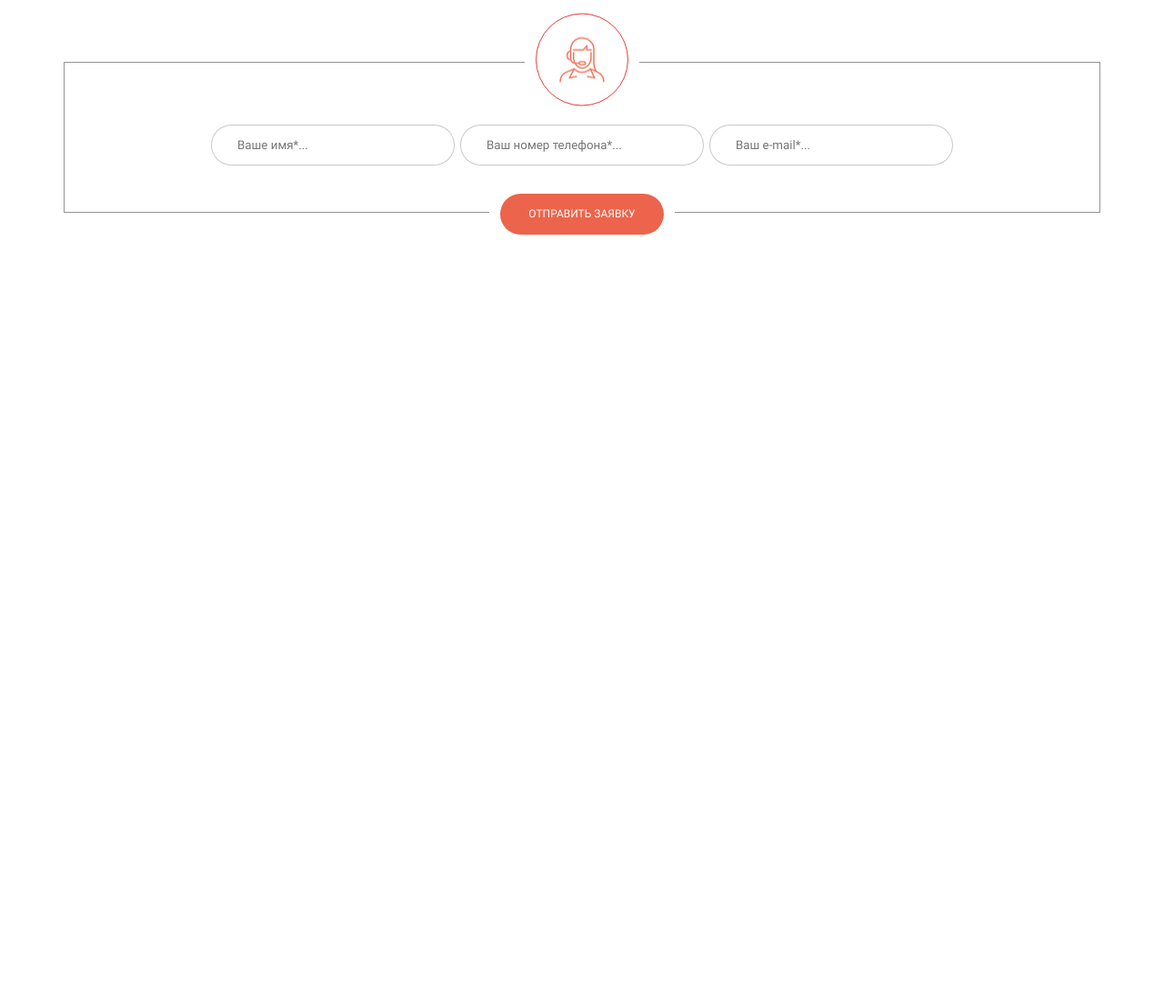
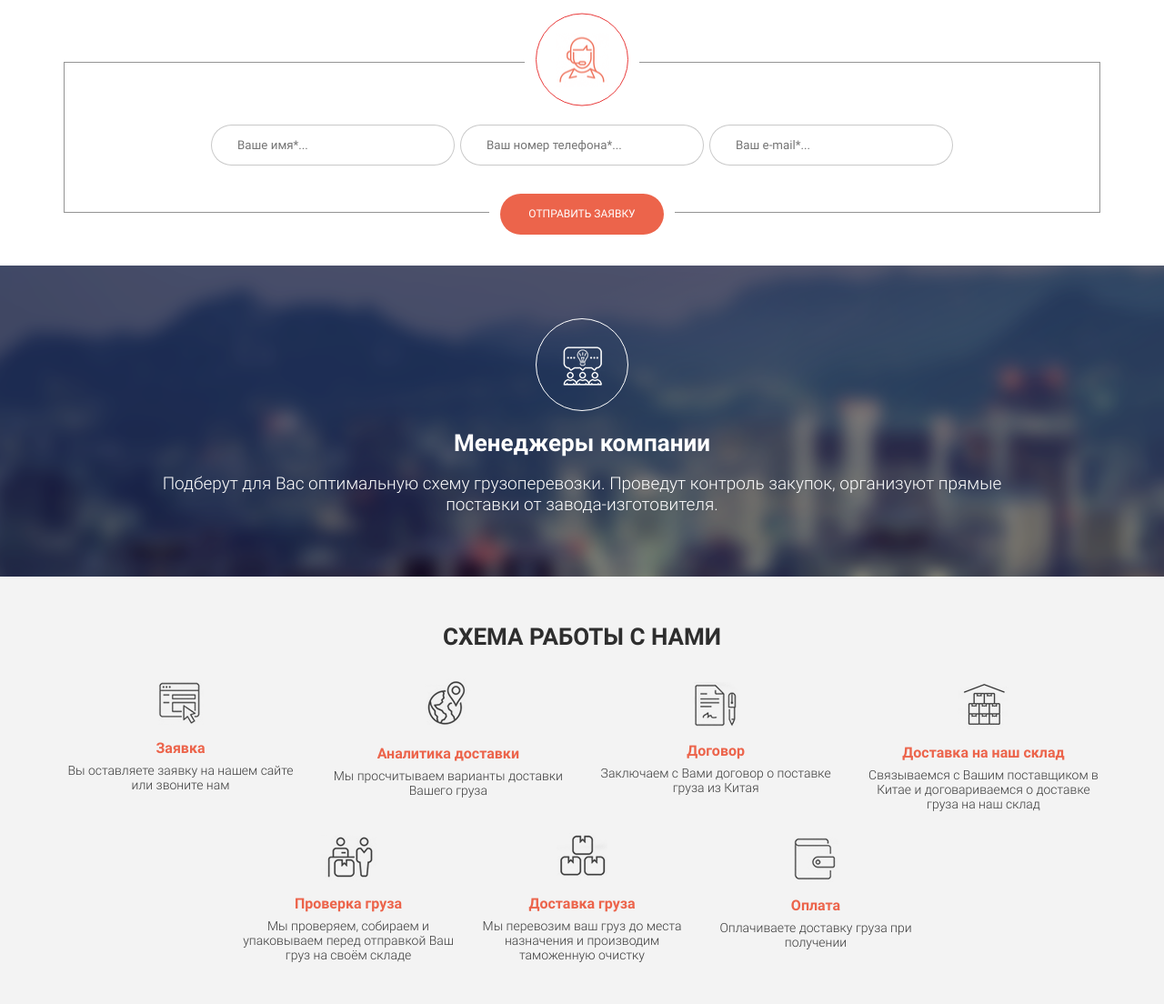
Before and after one commit to PileroiD/Delivery, a website: page src/index.html in a window 1280 px wide. Shown: the part 2906-4010 px from the top of the page at 91% size. Before the commit the page ends 3198 px from the top, so only its background shows below. Drawn offline with nearby package versions, Linux system fonts and the light colour scheme; files that its build step writes are made by us from their sources.

Commit message:
The Manager and Scheme section is done

```diff
--- a/src/index.html
+++ b/src/index.html
@@ -286,6 +286,75 @@
         </div>
     </section>
 
+    <section class="manager">
+        <div class="manager__img">
+            <img src="icons/managers.png" alt="agent_icon">
+        </div>
+        <div class="manager__title">Менеджеры компании</div>
+        <div class="manager__subtitle">Подберут для Вас оптимальную схему грузоперевозки. Проведут контроль закупок, организуют прямые поставки от завода-изготовителя.</div>
+    </section>
+
+    <section class="scheme">
+        <div class="container">
+            <div class="title">Схема работы с нами</div>
+            <div class="scheme__wrap">
+                <div class="scheme-item">
+                    <div class="scheme-item__img">
+                        <img src="icons/scheme/scheme_1.png" alt="scheme_1">
+                    </div>
+                    <div class="scheme-item__title">Заявка</div>
+                    <div class="scheme-item__subtitle">Вы оставляете заявку на нашем сайте или звоните нам</div>
+                </div>
+                <div class="scheme-item">
+                    <div class="scheme-item__img">
+                        <img src="icons/scheme/scheme_2.png" alt="scheme_2">
+                    </div>
+                    <div class="scheme-item__title">Аналитика доставки</div>
+                    <div class="scheme-item__subtitle">Мы просчитываем варианты доставки Вашего груза</div>
+                </div>
+                <div class="scheme-item">
+                    <div class="scheme-item__img">
+                        <img src="icons/scheme/scheme_3.png" alt="scheme_3">
+                    </div>
+                    <div class="scheme-item__title">Договор</div>
+                    <div class="scheme-item__subtitle">Заключаем с Вами договор о поставке груза из Китая</div>
+                </div>
+                <div class="scheme-item">
+                    <div class="scheme-item__img">
+                        <img src="icons/scheme/scheme_4.png" alt="scheme_4">
+                    </div>
+                    <div class="scheme-item__title">Доставка на наш склад</div>
+                    <div class="scheme-item__subtitle">Связываемся с Вашим поставщиком в Китае и договариваемся о доставке груза на наш склад</div>
+                </div>
+                <div class="scheme__wrap_three">
+                    <div class="scheme-item">
+                        <div class="scheme-item__img">
+                            <img src="icons/scheme/scheme_5.png" alt="scheme_5">
+                        </div>
+                        <div class="scheme-item__title">Проверка груза</div>
+                        <div class="scheme-item__subtitle">Мы проверяем, собираем и упаковываем перед отправкой Ваш груз на своём складе</div>
+                    </div>
+                    <div class="scheme-item">
+                        <div class="scheme-item__img">
+                            <img src="icons/scheme/scheme_6.png" alt="scheme_6">
+                        </div>
+                        <div class="scheme-item__title">Доставка груза</div>
+                        <div class="scheme-item__subtitle">Мы перевозим ваш груз до места назначения и производим таможенную очистку</div>
+                    </div>
+                    <div class="scheme-item">
+                        <div class="scheme-item__img">
+                            <img src="icons/scheme/scheme_7.png" alt="scheme_7">
+                        </div>
+                        <div class="scheme-item__title">Оплата</div>
+                        <div class="scheme-item__subtitle">Оплачиваете доставку груза при получении</div>
+                    </div>
+                </div>
+            </div>
+        </div>
+    </section>
+
+
+
     <script src="js/script.js"></script>
 </body>
 </html>
--- /dev/null
+++ b/src/scss/blocks/_manager.scss
@@ -0,0 +1,31 @@
+.manager {
+    height: 342px;
+    padding: 58px 0 76px 0;
+    background: url('../img/bg/managers_bg.png') center center/cover no-repeat;
+    &__img {
+        width: 102px;
+        height: 102px;
+        border: solid 1px #fff;
+        border-radius: 100%;
+        display: flex;
+        justify-content: center;
+        align-items: center;
+        margin: 0 auto;
+    }
+    &__title {
+        font-size: 26px;
+        font-weight: 700;
+        text-align: center;
+        color: #fff;
+        margin-top: 20px;
+    }
+    &__subtitle {
+        font-size: 19px;
+        font-weight: 300;
+        text-align: center;
+        color: #fff;
+        width: 924px;
+        margin: 0 auto;
+        margin-top: 18px;
+    }
+}
--- /dev/null
+++ b/src/scss/blocks/_scheme.scss
@@ -0,0 +1,46 @@
+.scheme {
+    min-height: 454px;
+    padding: 51px 0 46px 0;
+    background-color: #f3f3f3;
+    &__wrap {
+        margin-top: 33px;
+        display: flex;
+        justify-content: space-between;
+        flex-wrap: wrap;
+        &_three {
+            display: flex;
+            justify-content: center;
+            margin: 0 auto;
+            margin-top: 26px;
+        }
+    }
+    &-item {
+        width: 257px;
+        &:nth-child(2) {
+            margin-top: -2px;
+        }
+        &:nth-child(3) {
+            margin-top: 2px;
+        }
+        &:nth-child(6) {
+            margin-top: -1px;
+        }
+        &__img {
+            text-align: center;
+        }
+        &__title {
+            font-size: 16px;
+            font-weight: 700;
+            color: #ec644b;
+            text-align: center;
+            margin-top: 12px;
+        }
+        &__subtitle {
+            font-size: 14px;
+            font-weight: 300;
+            text-align: center;
+            color: #3a3a3a;
+            margin-top: 7px;
+        }
+    }
+}
--- a/src/scss/style.scss
+++ b/src/scss/style.scss
@@ -31,3 +31,5 @@
 @import 'blocks/our_work';
 @import 'blocks/agent';
 @import 'blocks/price';
+@import 'blocks/manager';
+@import 'blocks/scheme';
```
